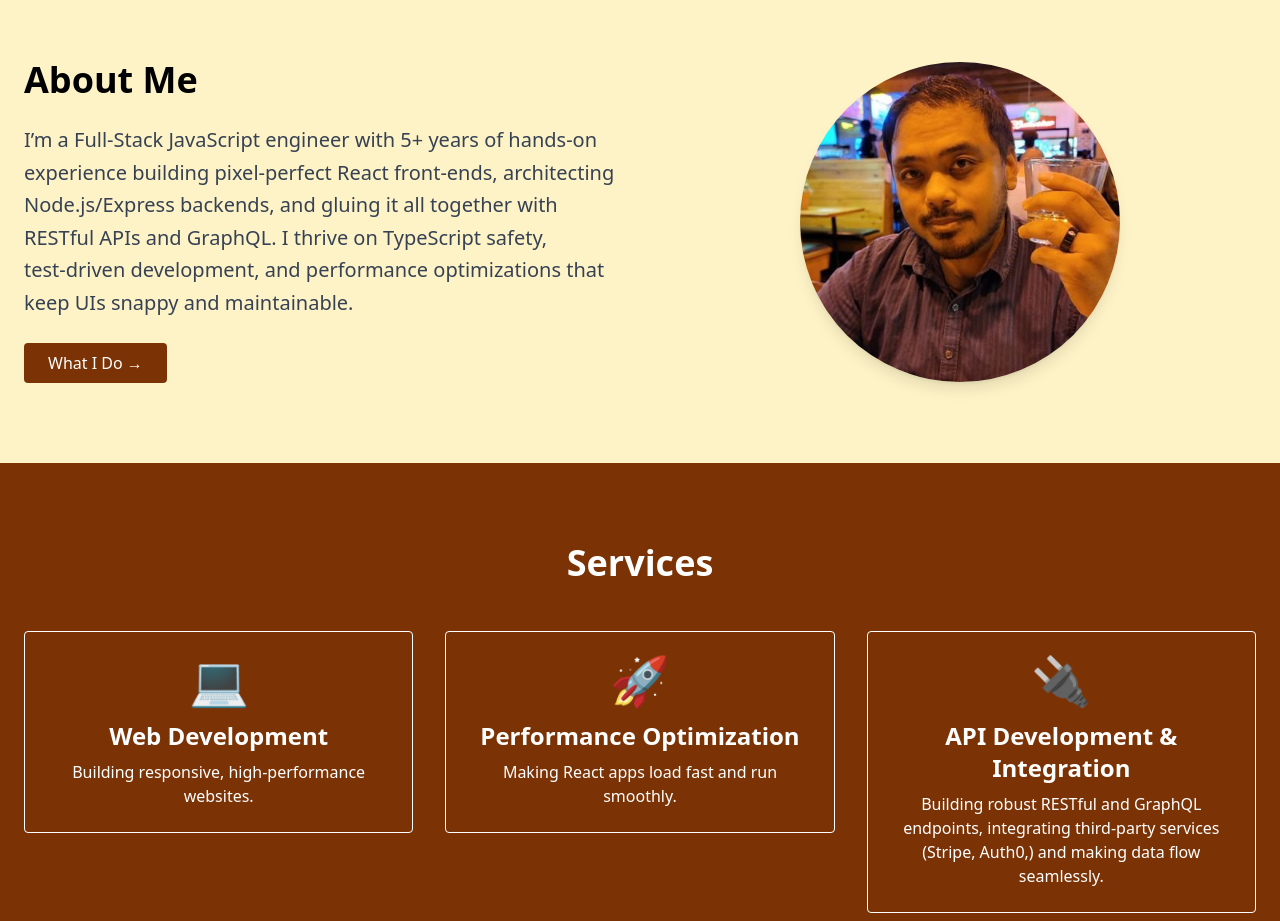
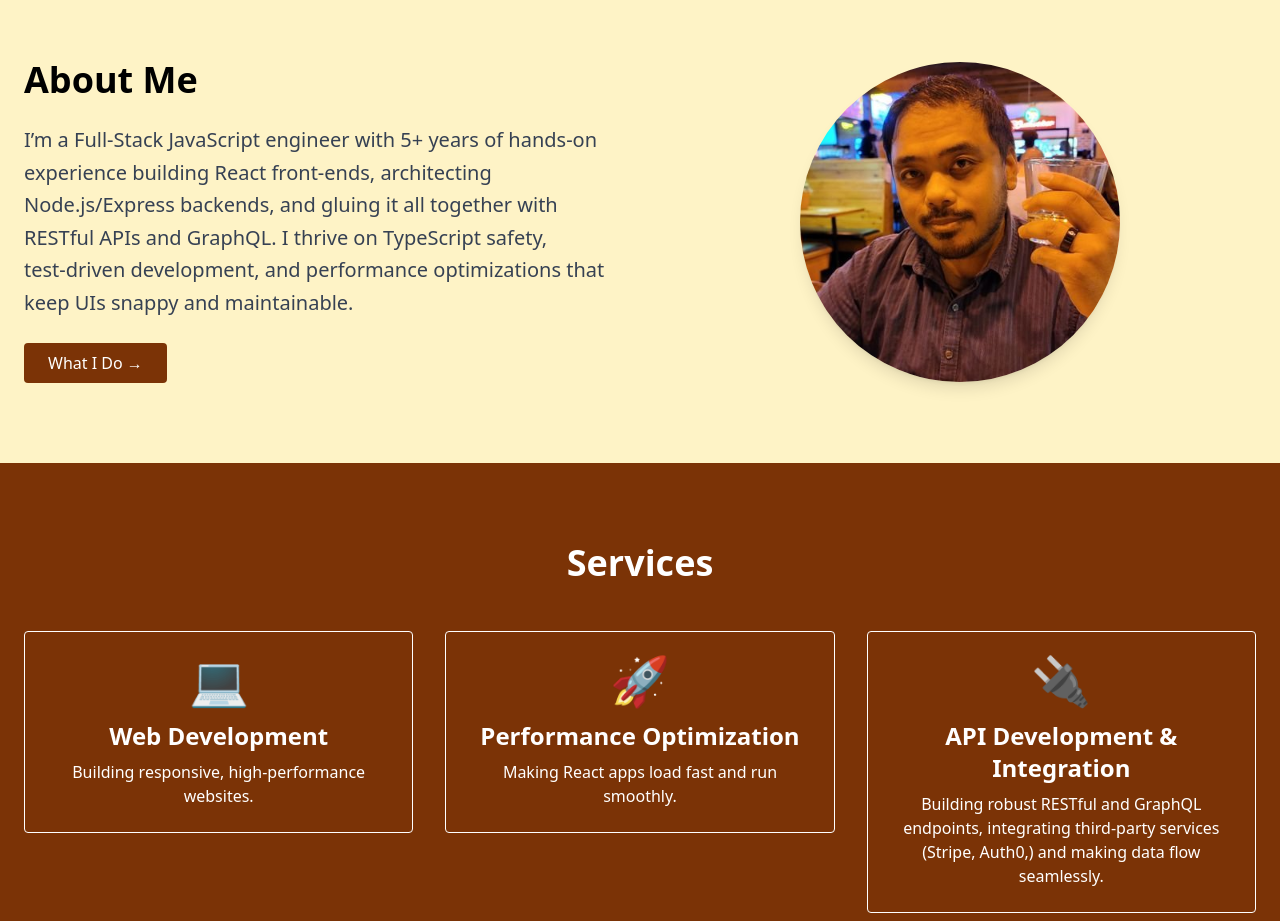
Before and after one commit to WarriorofZarona/my-portfolio, a React (Vite) app: page / in a window 1280 px wide. Shown: the part 820-1741 px from the top of the page. Built offline with nearby package versions, Linux system fonts and the light colour scheme.

Commit message:
updates About component

```diff
--- a/src/components/About.tsx
+++ b/src/components/About.tsx
@@ -10,11 +10,11 @@ export default function About() {
             <h2 className='text-4xl font-bold'>About Me</h2>
             <p className='leading-relaxed text-gray-700 text-xl'>
               I’m a Full‑Stack JavaScript engineer with 5+ years of hands‑on
-              experience building pixel‑perfect React front‑ends, architecting
-              Node.js/Express backends, and gluing it all together with RESTful
-              APIs and GraphQL. I thrive on TypeScript safety, test‑driven
-              development, and performance optimizations that keep UIs snappy
-              and maintainable.
+              experience building React front‑ends, architecting Node.js/Express
+              backends, and gluing it all together with RESTful APIs and
+              GraphQL. I thrive on TypeScript safety, test‑driven development,
+              and performance optimizations that keep UIs snappy and
+              maintainable.
             </p>
             <a
               href='#services'
```
